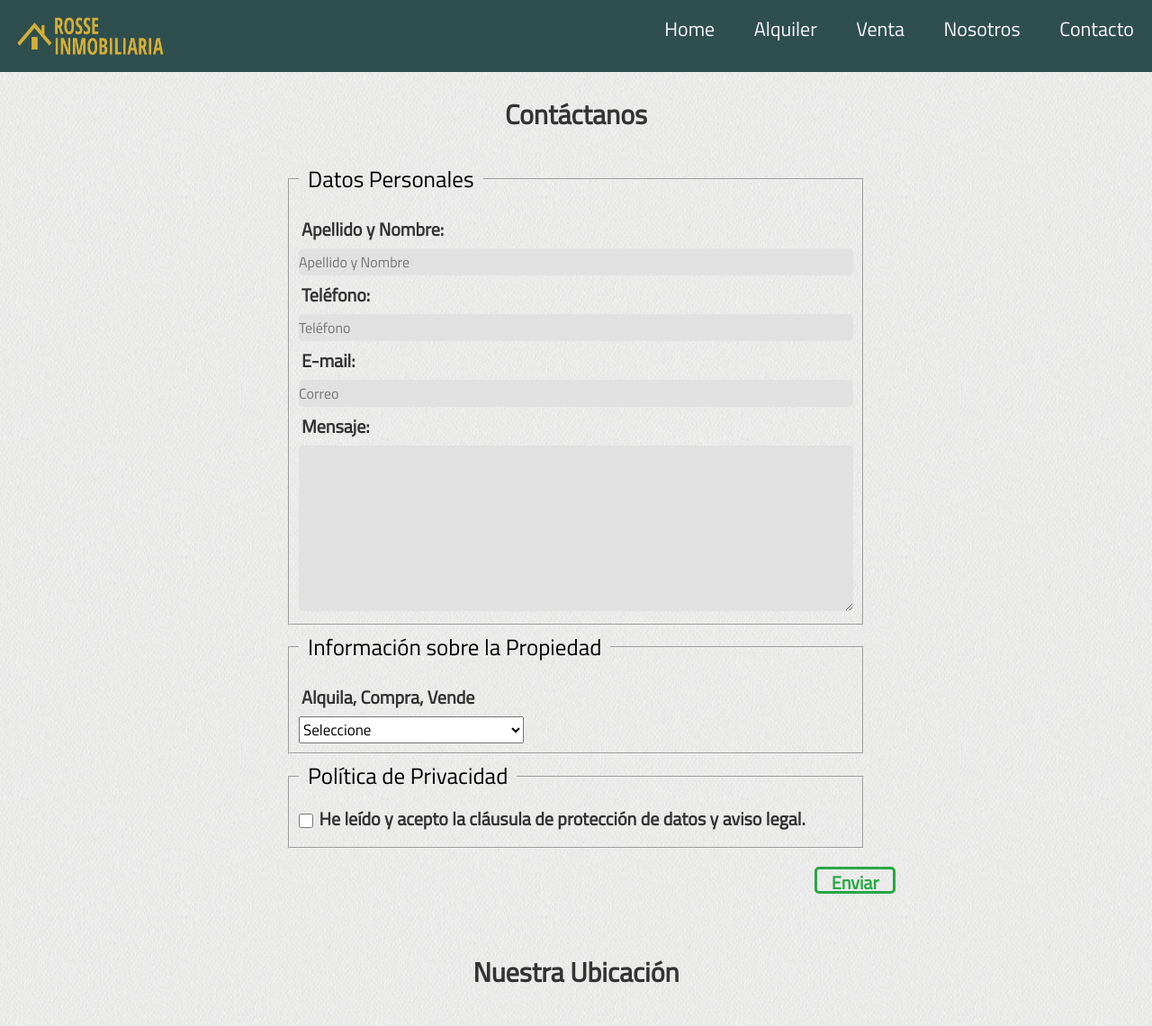
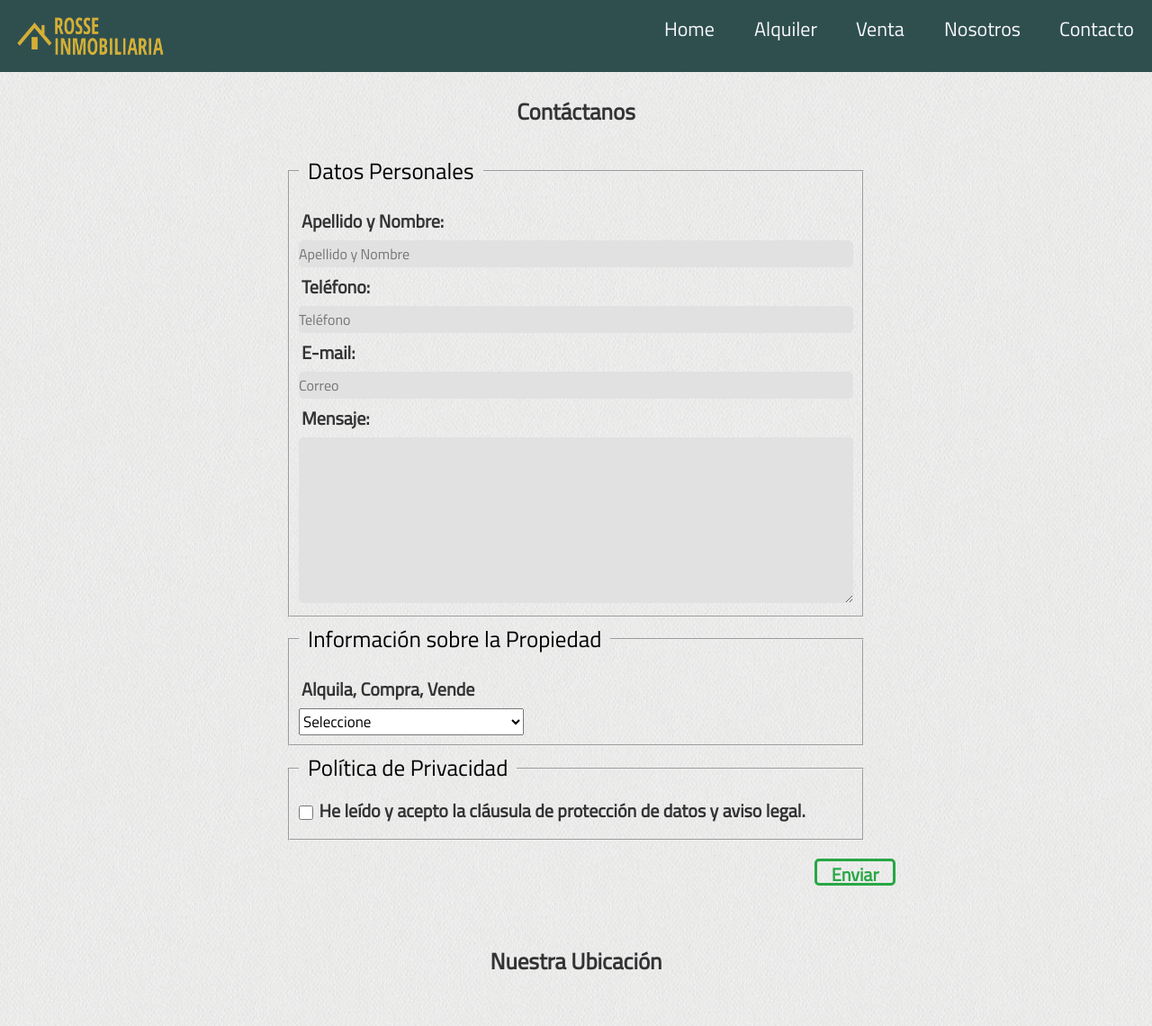
Before and after one commit to TrapaniAndy/proyecto-inmobiliaria, a plain HTML site: page paginas/contacto.html in a window 1280 px wide. Shown: the top 1140 px of the page at 90% size. Drawn offline with nearby package versions, Linux system fonts and the light colour scheme; files that its build step writes are made by us from their sources; grey boxes are pictures that could not be loaded.

Commit message:
Agrego-Transiciones

```diff
--- a/css/style.css
+++ b/css/style.css
@@ -82,7 +82,7 @@ ul a:hover{
 
 .titulo p{
     color:#333333;
-    font-size: 30px;
+    font-size: 25px;
     font-weight: bold;
     margin: 50px;
     padding: 10px;
@@ -114,7 +114,7 @@ ul a:hover{
 
 h1 , h2{
     text-align: center;
-    font-size: 30px;
+    font-size: 25px;
     color: #333333;
     margin-top: 30px;
 }
@@ -129,6 +129,7 @@ h1 , h2{
     font-weight: bold;
     margin: 5px;
 }
+
 
 /* ---         BOTONES    --- */
 .boton{
@@ -163,6 +164,7 @@ h1 , h2{
     max-height: 200px;
     width: 350px;
 }
+
 
 /* --- ICONOS REDES SOCIALES Y UBICACIÓN --- */
 
@@ -244,6 +246,14 @@ margin-bottom: 15px;}
 .copyright{
     color:ghostwhite;
     font-size: 18px;
+}
+
+.transition{
+    transition: font-size 2s;
+}
+
+.transition:hover{
+    font-size: 30px;
 }
 
 
--- a/paginas/contacto.html
+++ b/paginas/contacto.html
@@ -11,6 +11,7 @@
     <link href="https://fonts.googleapis.com/css2?family=Titillium+Web:wght@200;300;400&display=swap" rel="stylesheet">
     <title>Contacto</title>
     <link rel="stylesheet" href="../css/style.css" />
+    <link rel="stylesheet" href="https://cdnjs.cloudflare.com/ajax/libs/animate.css/4.1.1/animate.min.css"/>
   </head>
 
   <body>
@@ -20,26 +21,26 @@
           <a href="../index.html">
             <img
               src="../IMG/logo/logo.png"
-              class="imgLogo"
+              class="imgLogo animate__animated animate__backInDown"
               alt="ROSSE Inmobiliaria"
               title="ROSSE Inmobiliaria"
           /></a>
         </div>
         <nav class="menu">
           <ul>
-            <li>
+            <li class="animate__animated animate__backInDown">
               <a href="../index.html">Home</a>
             </li>
-            <li>
+            <li class="animate__animated animate__backInDown">
               <a href="../paginas/alquiler.html">Alquiler</a>
             </li>
-            <li>
+            <li class="animate__animated animate__backInDown">
               <a href="../paginas/venta.html">Venta</a>
             </li>
-            <li>
+            <li class="animate__animated animate__backInDown">
               <a href="../paginas/nosotros.html">Nosotros</a>
             </li>
-            <li>
+            <li class="animate__animated animate__backInDown">
               <a href="../paginas/contacto.html">Contacto</a>
             </li>
           </ul>
@@ -49,7 +50,7 @@
 
     <main class="contacto">
 
-      <h1>Contáctanos</h1>
+      <h1 class="transition">Contáctanos</h1>
 
       <form class="formulario">
         <fieldset>
@@ -106,7 +107,7 @@
 
     <section class="ubicacion">
       <div class="titulo">
-        <p>Nuestra Ubicación</p>
+        <p class="transition">Nuestra Ubicación</p>
       </div>
 
       <div class="contenedorUbicacion">
@@ -134,7 +135,7 @@
     </section>
 
     <footer class="footer">
-      <p class="copyright">
+      <p class="copyright animate__animated animate__backInDown">
         &copy ROSSE Inmobiliaria - Todos los derechos reservados
       </p>
       <div>
```
Also changed, not shown: index.html (+16 -15 lines), paginas/alquiler.html (+9 -8 lines), paginas/nosotros.html (+9 -8 lines), paginas/venta.html (+9 -8 lines).
